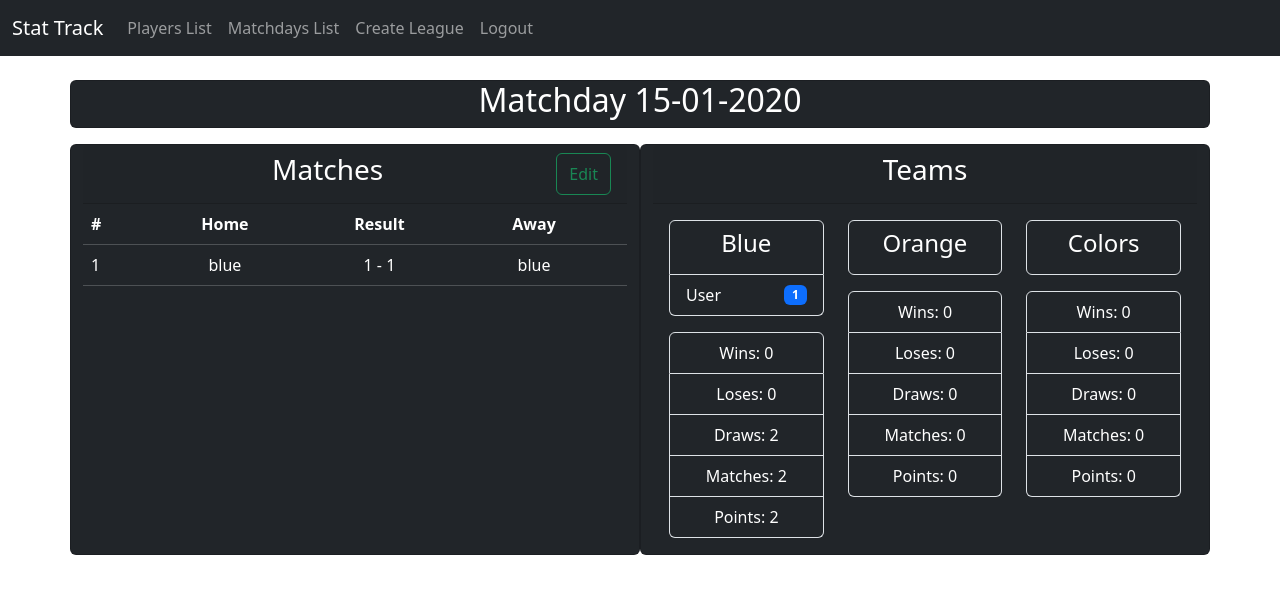
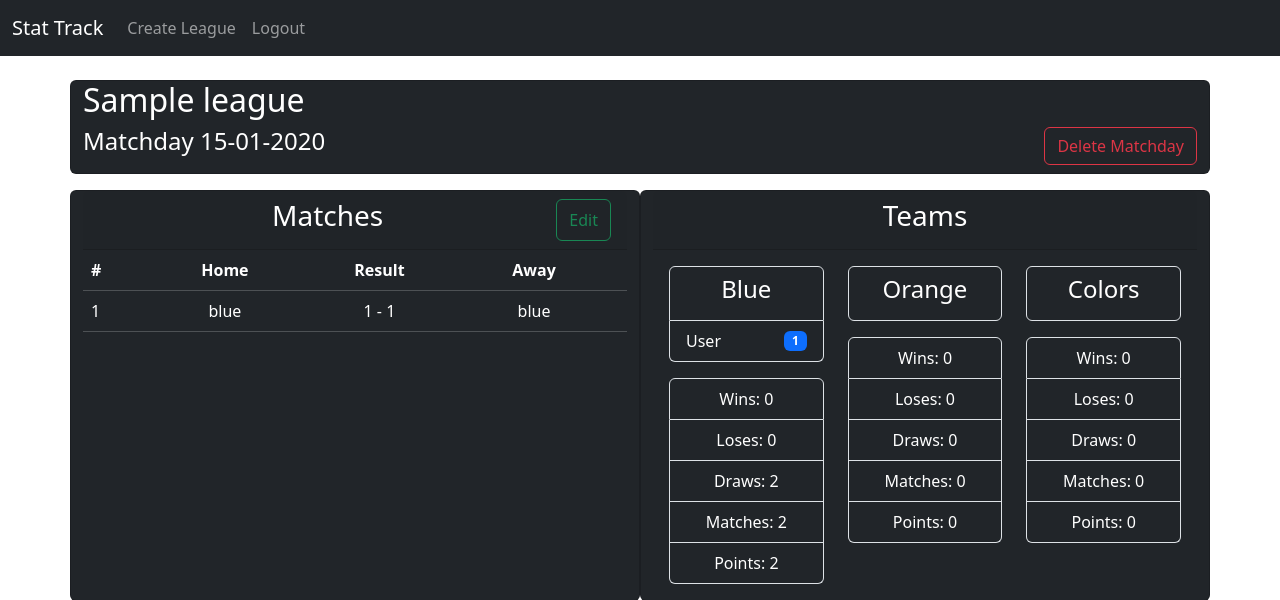
Before and after one commit to Put3k/FutsalStatTrack, a Django app: page /matchday/1/ in a window 1280 px wide. Shown: the top 600 px of the page. Run offline with Django 4.2, Linux system fonts and the light colour scheme; a user stored in the database is signed in; tables that the repository leaves empty hold one stand-in row (values such as "Sample post").

Commit message:
Rename ulr_patterns names to '<model_name>_<operation>', eg. 'matchday_create'.

```diff
--- a/mysite/stat_track/decorators.py
+++ b/mysite/stat_track/decorators.py
@@ -3,7 +3,29 @@ import functools
 from django.contrib import messages
 from django.shortcuts import get_object_or_404, redirect
 
-from .models import League, Player
+from .models import League, MatchDay, Player
+
+
+def get_league(*args, **kwargs):
+    """
+    this function extracts an instance of the League model from the kwargs passed to the decorator,
+    depending on the context. If the kwargs does not pass the key "league_id", "matchday_id" ...
+    the function raises a ValueError.
+    """
+    league_id = kwargs.get('league_id')
+
+    if league_id:
+        league = get_object_or_404(League, pk=league_id)
+        return league
+
+    matchday_id = kwargs.get('matchday_id')
+    if matchday_id:
+        matchday = get_object_or_404(MatchDay, pk=matchday_id)
+        league = matchday.league
+        return league
+
+    else:
+        raise ValueError("Missing argument.")
 
 
 def is_league_member_or_owner(view_func, redirect_url="home"):
@@ -16,7 +38,9 @@ def is_league_member_or_owner(view_func, redirect_url="home"):
         user = request.user
         player = Player.objects.get(user=user)
         league_id = kwargs.get('league_id')
-        league = get_object_or_404(League, pk=league_id)
+        matchday_id = kwargs.get('matchday_id')
+
+        league = get_league(*args, **kwargs)
 
         if league in player.leagues.all() or user == league.owner:
             return view_func(request, *args, **kwargs)
@@ -24,3 +48,22 @@ def is_league_member_or_owner(view_func, redirect_url="home"):
         messages.error(request, "You have no access to this league.")
         return redirect(redirect_url)
     return wrapper
+
+
+def is_league_owner(view_func, redirect_url="home"):
+    """
+    this decorator checks if user is owner of league to prevent regular users access certain views and features.
+    By default, if the user is not the owner he is redirected to the home view.
+    """
+    @functools.wraps(view_func)
+    def wrapper(request, *args, **kwargs):
+        user = request.user
+
+        league = get_league(*args, **kwargs)
+
+        if user == league.owner:
+            return view_func(request, *args, **kwargs)
+
+        messages.error(request, "You have no access to manage league.")
+        return redirect(redirect_url)
+    return wrapper
--- a/mysite/stat_track/templates/stat_track/matchday.html
+++ b/mysite/stat_track/templates/stat_track/matchday.html
@@ -6,15 +6,21 @@
 
 {% block content %}
 <div class="card text-bg-dark row mb-3">
-    <div class="text-center"><h2>{{ matchday }}</h2></div>
+    <a style="text-decoration: none" href="{% url 'league_home' league.id %}"><h2 class="text-white">{{ league }}</h2></a>
+    <div class="text-center" style="display: flex; justify-content: space-between ;">
+        <h4>{{ matchday }}</h4><button onclick="location.href='{% url 'matchday_delete' matchday.id %}'" class="btn btn-outline-danger mb-2">Delete Matchday</button>
+    </div>
 </div>
 <div class="row">
     <div class="card text-bg-dark col ml">
         <div class="card-header text-center" style="display: flex; justify-content: space-between ;">
                 <div></div>
                 <h3>Matches</h3>
-                {% if user.is_authenticated %}
-                <button onclick="location.href='{% url 'edit_matchday' matchday.id %}'" class="btn btn-outline-success">Edit</button>
+                {% if user == owner %}
+                <button onclick="location.href='{% url 'matchday_edit' matchday.id %}'" class="btn btn-outline-success">Edit</button>
+
+                {% else %}
+                <div></div>
                 {% endif %}
         </div>
         <div class="table-responsive">
--- a/mysite/stat_track/templates/stat_track/navbar.html
+++ b/mysite/stat_track/templates/stat_track/navbar.html
@@ -6,15 +6,9 @@
         </button>
         <div class="collapse navbar-collapse" id="navbarSupportedContent">
             <ul class="navbar-nav me-auto mb-2 mb-lg-0">
-                <li class="nav-item">
-                    <a class="nav-link" href="{% url 'players_list' %}">Players List</a>
-                </li>
-                <li class="nav-item">
-                    <a class="nav-link" href="#">Matchdays List</a>
-                </li>
                 {% if user.is_authenticated %}
                 <li class="nav-item">
-                    <a class="nav-link" href="{% url 'create_league' %}">Create League</a>
+                    <a class="nav-link" href="{% url 'league_create' %}">Create League</a>
                 </li>
                 <li class="nav-item">
                     <a class="nav-link" href="{% url 'logout' %}">Logout</a>
--- a/mysite/stat_track/templatetags/stat_tags.py
+++ b/mysite/stat_track/templatetags/stat_tags.py
@@ -5,5 +5,10 @@ register = template.Library()
 from ..models import Player
 
 @register.simple_tag
+def get_player_matchdays_in_league(player, league):
+    return player.get_player_matchdays_in_league(league)
+
+
+@register.simple_tag
 def get_player_goals_in_matchday(player, matchday):
     return player.get_player_goals_in_matchday(matchday)
--- a/mysite/stat_track/urls.py
+++ b/mysite/stat_track/urls.py
@@ -5,15 +5,18 @@ from . import views
 urlpatterns = [
     #HTML Views
     path("", views.home, name="home"),
-    # path("league", views.league_home, name="leagues_home"),
-    # path("league/<int:league_id>/", views.league_view, name="league_name"),
+
     path('player/<int:player_id>/', views.player_stats, name="player_stats"),
-    path('players_list/', views.players_list, name="players_list" ),
+
     path('league/<int:league_id>/', views.league_home, name="league_home"),
-    path('league/create/', views.create_league, name="create_league"),
+    path('league/<int:league_id>/players_list/', views.players_list, name="players_list" ),
+    path('league/<int:league_id>/create_matchday/', views.match_creator_matchday, name="matchday_create"),
+    path('league/create/', views.create_league, name="league_create"),
+
     path('matchday/<int:matchday_id>/', views.matchday, name="matchday"),
-    path('matchday/create/', views.match_creator_matchday, name="create_matchday"),
-    path('matchday/<int:matchday_id>/edit', views.edit_matchday, name="edit_matchday"),
+    path('matchday/<int:matchday_id>/edit', views.edit_matchday, name="matchday_edit"),
+    path('matchday/<int:matchday_id>/delete', views.matchday_delete, name="matchday_delete"),
+
     path('delete_match/<int:match_id>/', views.delete_match, name="delete_match"),
 
     #AJAX Data Views
--- a/mysite/stat_track/views.py
+++ b/mysite/stat_track/views.py
@@ -11,7 +11,7 @@ from django.shortcuts import get_object_or_404, redirect, render
 from django.urls import reverse
 from rest_framework import generics
 
-from .decorators import is_league_member_or_owner
+from .decorators import is_league_member_or_owner, is_league_owner
 from .forms import LeagueForm, MatchCreator, MatchDayForm, PlayerForm, StatForm
 from .models import League, Match, MatchDay, MatchDayTicket, Player, Stat
 from .serializers import PlayerSerializer
@@ -47,15 +47,17 @@ def home(request):
 @is_league_member_or_owner
 def league_home(request, league_id):
     league = get_object_or_404(League, pk=league_id)
+    owner = league.owner
 
-    latest_match_day_list = MatchDay.objects.filter(league=league).order_by("-date")[:5]
-    players_list = Player.objects.all()
+    latest_match_day_list = MatchDay.objects.filter(league=league).order_by("-date")[:6]
+    players_list = Player.objects.filter(leagues=league)
     players_list = sorted(players_list, key=lambda x: x.get_player_goals, reverse=True)[:5]
 
     context = {
         "latest_match_day_list": latest_match_day_list,
         "players_list": players_list,
-        "league": league
+        "league": league,
+        "owner": owner
         }
     return render(request, "stat_track/league_home.html", context)
 
@@ -90,24 +92,31 @@ def moderator_panel(request):
     return HttpResponse("Moderator Panel")
 
 @login_required
+@is_league_member_or_owner
 def player_stats(request, player_id):
     player = get_object_or_404(Player, pk=player_id)
     return render(request, "stat_track/player.html", {"player": player})
 
 @login_required
-def players_list(request):
-    players_list = Player.objects.all().order_by('last_name')
+@is_league_member_or_owner
+def players_list(request, league_id):
+    league = League.objects.get(pk=league_id)
+    players_list = Player.objects.filter(leagues=league).order_by('last_name')
 
     context = {
-        "players_list": players_list
+        "league": league,
+        "players_list": players_list,
     }
 
     return render(request, "stat_track/players_list.html", context)
 
 @login_required
+@is_league_member_or_owner
 def matchday(request, matchday_id):
-    matchday = get_object_or_404(MatchDay, pk=matchday_id)
+    matchday = MatchDay.objects.get(pk=matchday_id)
     matches_in_matchday_list = Match.objects.filter(matchday=matchday_id)
+    league = matchday.league
+    owner = league.owner
 
     #Assign players to teams
     tickets = MatchDayTicket.objects.filter(matchday=matchday)
@@ -144,6 +153,8 @@ def matchday(request, matchday_id):
     context = {
         "matches_in_matchday_list": matches_in_matchday_list,
         "matchday": matchday,
+        "league": league,
+        "owner": owner,
         "tickets": tickets,
         "team_blue": team_blue,
         "team_orange": team_orange,
@@ -156,8 +167,17 @@ def matchday(request, matchday_id):
     return render(request, "stat_track/matchday.html", context)
 
 @login_required
+@is_league_owner
+def matchday_delete(request, matchday_id):
+    matchday = get_object_or_404(MatchDay, id=matchday_id)
+    league_id = matchday.league.id
+    matchday.delete()
+    return redirect(f'league_home', league_id)
+
+@login_required
+@is_league_owner
 @transaction.atomic
-def match_creator_matchday(request):
+def match_creator_matchday(request, league_id):
 
     def create_matchday_tickets(list_of_players, matchday, team):
         """Create MatchDayTicket to assign players to teams in certain matchday."""
@@ -170,6 +190,7 @@ def match_creator_matchday(request):
     list_of_players = Player.objects.all().order_by("last_name")
     form = MatchDayForm()
     player_form = PlayerForm()
+    league = get_object_or_404(League, pk=league_id)
 
     if request.method == "POST":
         if "saveMatchday" in request.POST:
@@ -190,6 +211,7 @@ def match_creator_matchday(request):
                 modified_date = datetime.datetime(date.year, date.month, date.day, 21, 0, 0)
 
                 matchday = form.save()
+                matchday.league = league
                 matchday.date = modified_date
                 matchday.save()
 
@@ -215,6 +237,7 @@ def match_creator_matchday(request):
     return render(request, "stat_track/create_matchday.html", context)
 
 @login_required
+@is_league_owner
 def edit_matchday(request, matchday_id):
 
     #get matchday
```
Also changed, not shown: mysite/stat_track/admin.py (+8 -8 lines), mysite/stat_track/models.py (+29 -2 lines), mysite/stat_track/templates/stat_track/league_home.html (+11 -3 lines), mysite/stat_track/templates/stat_track/players_list.html (+7 -3 lines), mysite/stat_track/migrations/0033_stat_league_alter_player_leagues.py (added), mysite/stat_track/migrations/0034_alter_player_leagues_alter_stat_league.py (added).
